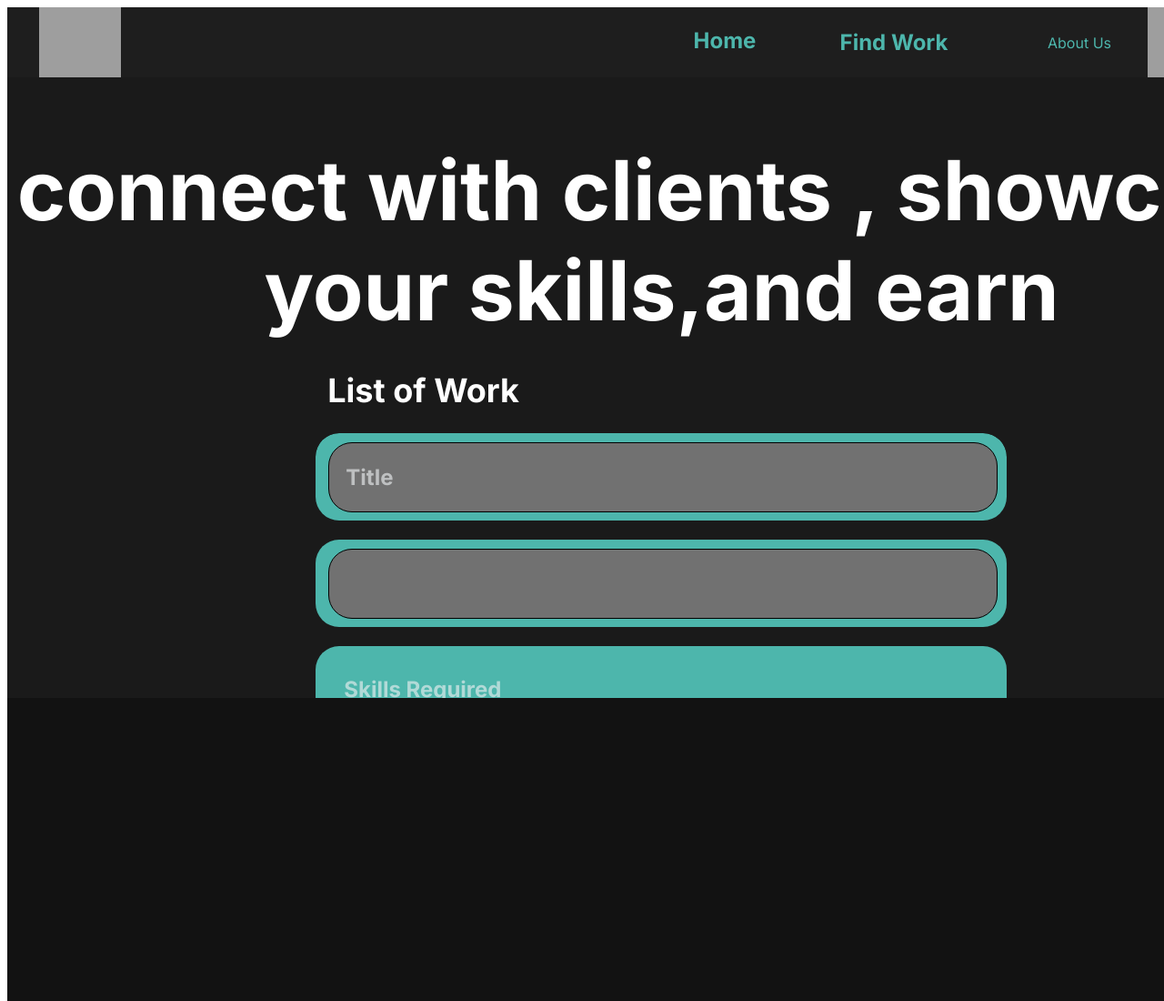
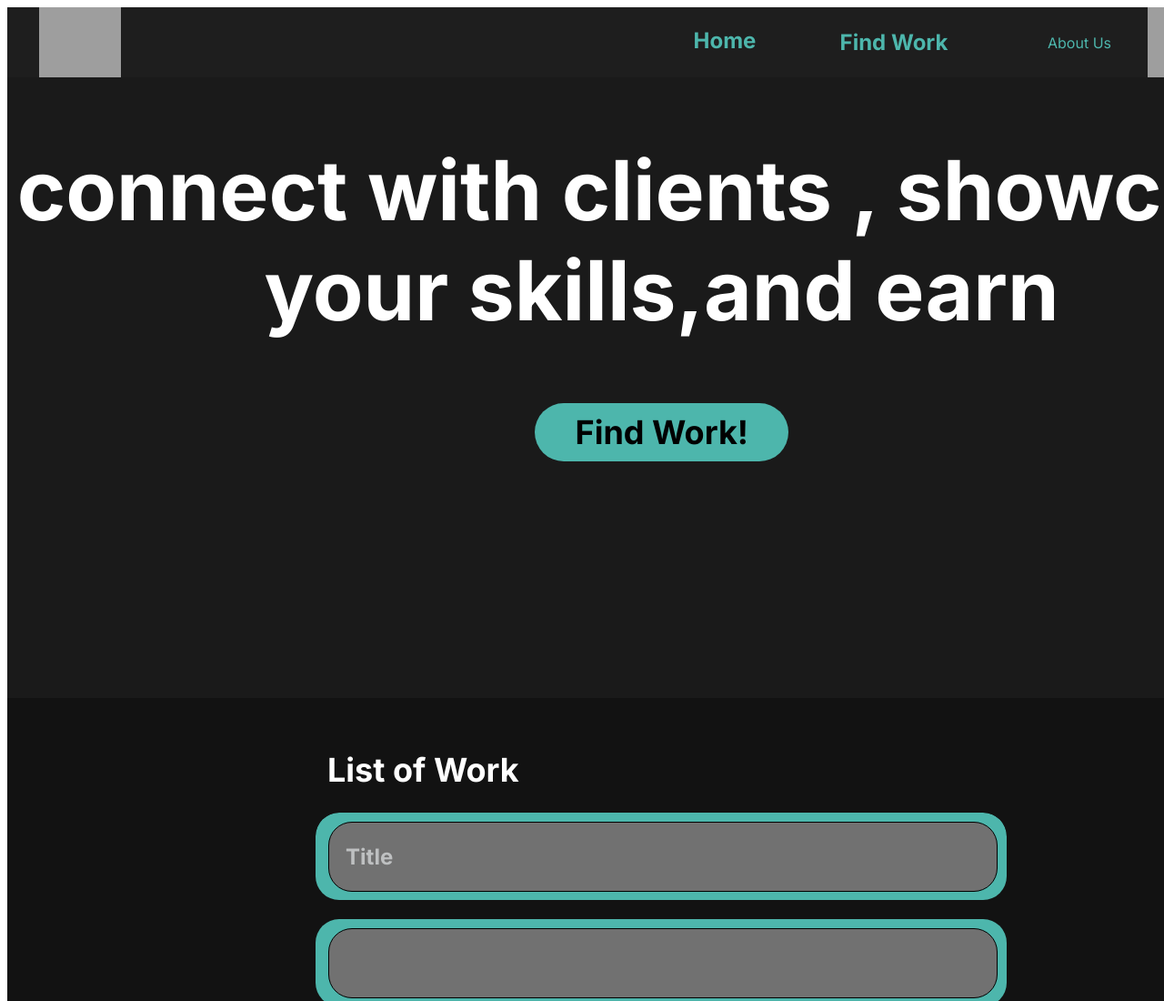
Before and after one commit to NikhilXplore/nexidea, a plain HTML site: page main.html in a window 1280 px wide. Shown: the top 1100 px of the page at 91% size. Drawn offline with Linux system fonts and the light colour scheme; grey boxes are pictures that could not be loaded.

Commit message:
string nfasliiucu

```diff
--- a/main.html
+++ b/main.html
@@ -12,7 +12,7 @@
     <div class="main-container">
         <div class="nav-bar">
             <div class="frame">
-                <div class="frame-1"><span class="home">Home</span></div>
+             <div class="frame-1"><span class="home">Home</span></div>
                 <div class="frame-2"><span class="find-work">Find Work</span></div>
                 <div class="frame-3"></div>
                 <div class="frame-4"><span class="about-us">About Us</span></div>
@@ -22,6 +22,8 @@
     <div class="header">
         <span class="find-your-next"
         >connect with clients , showcase your skills,and earn</span>
+        <div class="frame-5"><span class="find-work-6">Find Work!</span></div>
+      </div>
         <div class="submission-form">
             <span class="list-work">List of Work </span>
             <div class="group">
```
